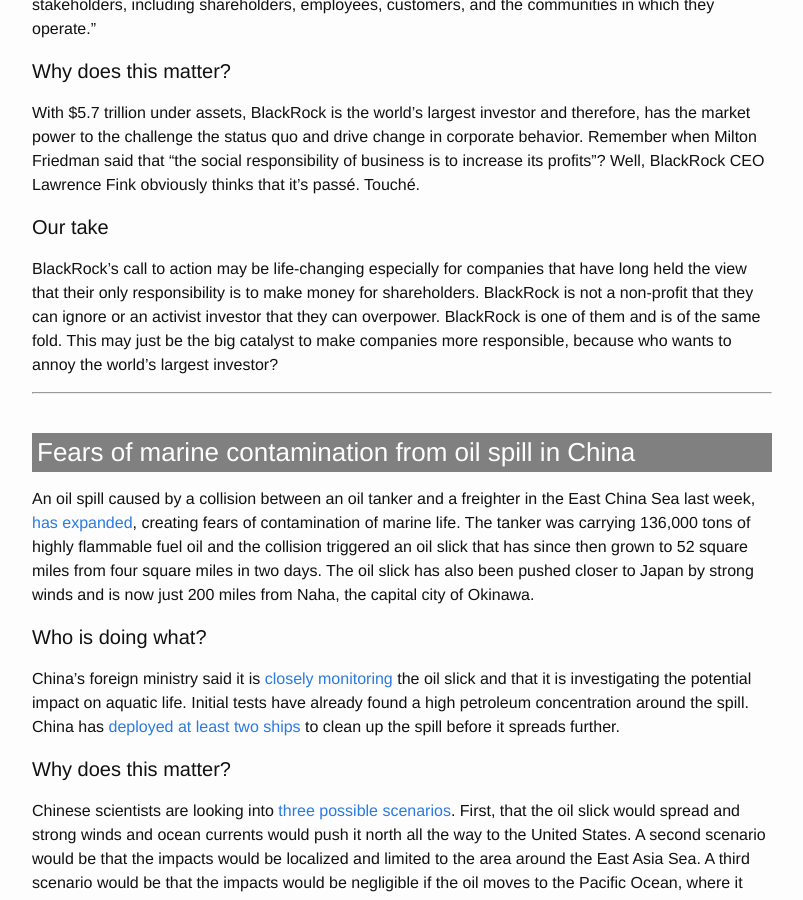
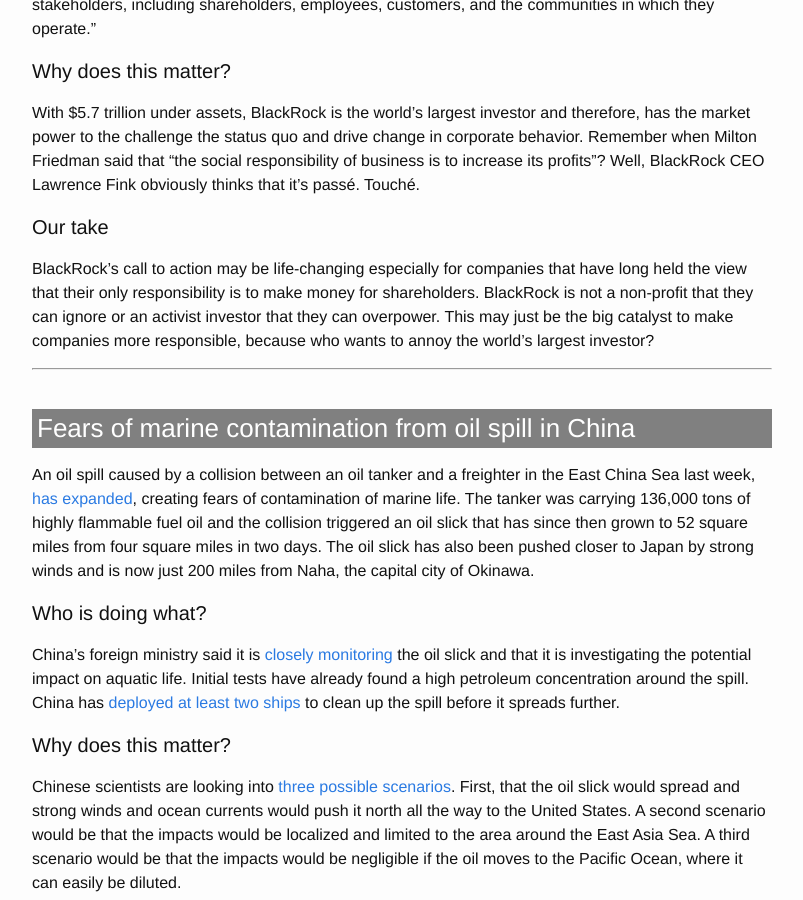
Before and after one commit to Sparkleleuk/Sustainability_Matters, a Jekyll site: the page built from _posts/2018-01-16-Blackrock-China.markdown, in a window 1280 px wide and 900 px high, scrolled down 491 px. Shown: the whole window, without its empty margins (238-1041 px from the left). Built offline with Jekyll 4.4.1, drawn with Linux system fonts in a browser that asks for light colours.

Commit message:
fix post

```diff
--- a/_posts/2018-01-16-Blackrock-China.markdown
+++ b/_posts/2018-01-16-Blackrock-China.markdown
@@ -16,7 +16,7 @@ With $5.7 trillion under assets, BlackRock is the world's largest investor and t
 
 #### Our take
 
-BlackRock's call to action may be life-changing especially for companies that have long held the view that their only responsibility is to make money for shareholders. BlackRock is not a non-profit that they can ignore or an activist investor that they can overpower. BlackRock is one of them and is of the same fold. This may just be the big catalyst to make companies more responsible, because who wants to annoy the world's largest investor?
+BlackRock's call to action may be life-changing especially for companies that have long held the view that their only responsibility is to make money for shareholders. BlackRock is not a non-profit that they can ignore or an activist investor that they can overpower. This may just be the big catalyst to make companies more responsible, because who wants to annoy the world's largest investor?
 
 * * *
 <br />
```
